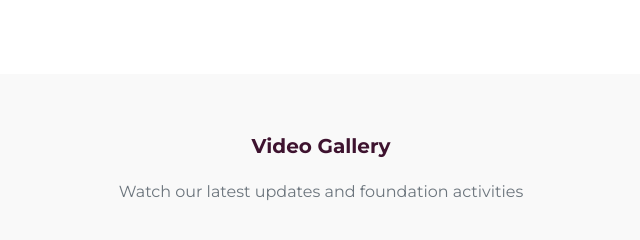
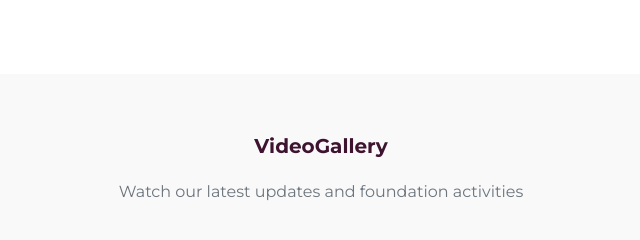
Before and after one commit to sharmashiveshwar/FMFwebsite, a plain HTML site: page index.html in a window 1280 px wide. Shown: the part 5380-5620 px from the top of the page, 319-959 px from the left. Drawn offline with nearby package versions, Linux system fonts and the light colour scheme.

Commit message:
Update index.html

```diff
--- a/index.html
+++ b/index.html
@@ -557,7 +557,7 @@
             <div class="row">
                 <div class="col-md-12 text-center mb-5">
                     <div class="section-title">
-                        <h2 style="font-weight: 700; color: #3E132F; margin-bottom: 20px;">Video Gallery</h2>
+                        <h2 style="font-weight: 700; color: #3E132F; margin-bottom: 20px;">VideoGallery</h2>
                         <p style="color: #6c757d; font-size: 16px;">Watch our latest updates and foundation activities</p>
                     </div>
                 </div>
```
